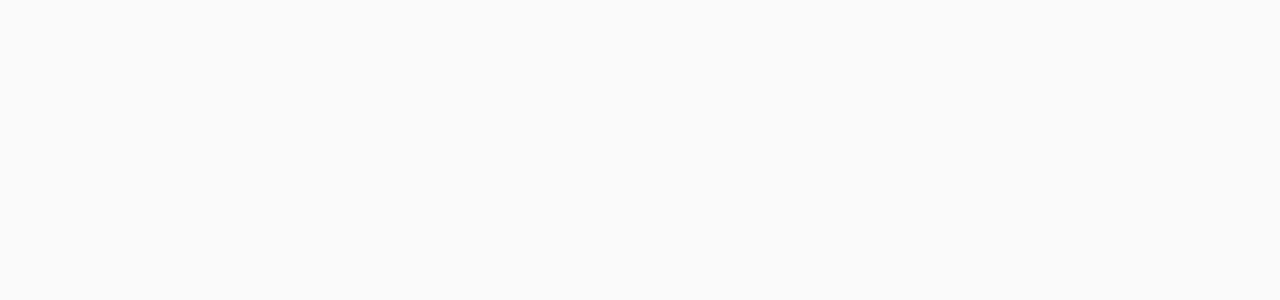
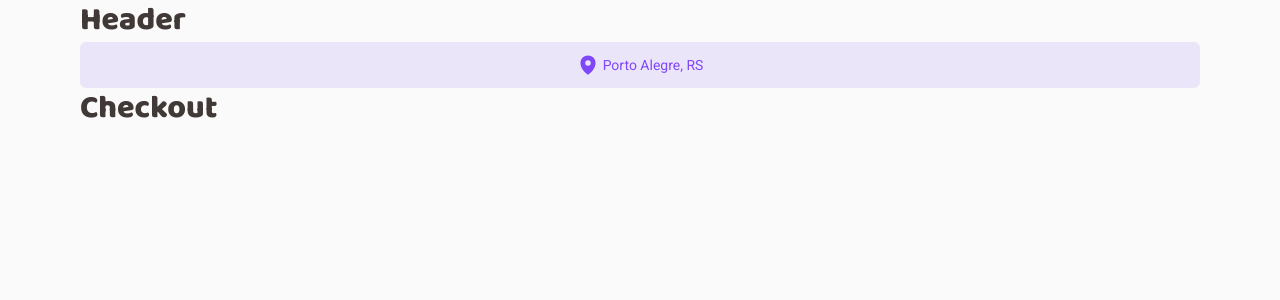
Before and after one commit to ViniciusHack/coffe_delivery, a React (Vite) app: page /checkout in a window 1280 px wide. Shown: the top 300 px of the page. Built offline with nearby package versions, Linux system fonts and the light colour scheme.

Commit message:
chore: button component

```diff
--- /dev/null
+++ b/src/@types/AvailableIcons.ts
@@ -0,0 +1 @@
+export type AvailableIcons = 'MapPin' | 'Trash' | 'CurrencyDollar' | 'ShoppingCart' | 'Timer' | 'Package' | 'Coffee' | 'Plus' | 'Minus' | 'CreditCard' | 'Money' | 'Bank'
--- a/src/App.tsx
+++ b/src/App.tsx
@@ -1,11 +1,15 @@
+import { BrowserRouter } from 'react-router-dom'
 import { ThemeProvider } from 'styled-components'
+import { Router } from './Router'
 import { GlobalStyle } from './styles/global'
 import { defaultTheme } from './styles/themes/default'
 
 export function App() {
   return (
     <ThemeProvider theme={defaultTheme}>
-
+      <BrowserRouter>
+        <Router />
+      </BrowserRouter>
       <GlobalStyle />
     </ThemeProvider>
   )
--- a/src/Router.tsx
+++ b/src/Router.tsx
@@ -1,11 +1,15 @@
 import { Route, Routes } from "react-router-dom";
 import { DefaultLayout } from "./layouts/DefaultLayout";
+import { Checkout } from "./pages/Checkout";
 import { Home } from "./pages/Home";
 
 export function Router() {
-  <Routes>
-    <Route path="/" element={<DefaultLayout />}>
-      <Route path="/" element={<Home />}/>
-    </Route>
-  </Routes>
+  return (
+    <Routes>
+      <Route path="/" element={<DefaultLayout />}>
+        <Route path="/" element={<Home />}/>
+        <Route path="/checkout" element={<Checkout />}/>
+      </Route>
+    </Routes>
+  )
 }
--- /dev/null
+++ b/src/components/Button/index.tsx
@@ -0,0 +1,31 @@
+import * as phosphor from 'phosphor-react';
+import { AvailableIcons } from "../../@types/AvailableIcons";
+import { ButtonStyle } from "./styles";
+
+interface ButtonProps {
+  text?: string;
+  icon?: {
+    name: AvailableIcons;
+    weight: 'bold' | 'fill' | 'regular'
+  }
+  variant: 'default' | 'base' | 'outline',
+  size: 'sm' | 'md' | 'lg'
+  mainColor: 'yellow' | 'purple'
+}
+
+const iconSize = {
+  sm: '16',
+  md: '22',
+  lg: '22'
+}
+
+export function Button({ text, variant, icon, size, mainColor }: ButtonProps) {
+  const DynamicIcon = icon ? phosphor[icon.name] : null
+
+  return (
+    <ButtonStyle variant={variant} size={size} mainColor={mainColor}>
+      {DynamicIcon && <DynamicIcon weight={icon!.weight} size={iconSize[size]}/>}
+      {text}
+    </ButtonStyle>
+  )
+}
--- /dev/null
+++ b/src/components/Button/styles.ts
@@ -0,0 +1,131 @@
+import styled from 'styled-components';
+
+interface ButtonStyleProps {
+  variant: 'default' | 'base' | 'outline'
+  size: 'sm' | 'md' | 'lg'
+  mainColor: 'yellow' | 'purple'
+}
+
+const buttonSizes = {
+  sm: {
+    height: '2rem',
+    'font-size': '0.75rem',
+  },
+  md: {
+    height: '2.375rem',
+    'font-size': '0.875rem',
+  },
+  lg: {
+    height: '2.875rem',
+    'font-size': '0.875rem',
+  }
+}
+
+const buttonVariants = {
+  default: {
+    'text-decoration': 'uppercase',
+    'font-weight': '700',
+    yellow: {
+      bg: 'primary-400',
+      icon: 'base-0',
+      text: 'base-0',
+      hover: {
+        bg:'primary-700',
+        icon: 'base-0',
+        text: 'base-0',
+      },
+    },
+    purple: {
+      bg: 'secondary-400',
+      icon: 'base-0',
+      text: 'base-0',
+      hover: {
+        bg: 'secondary-700',
+        icon: 'base-0',
+        text: 'base-0',
+      },
+    },
+  },
+  base: {
+    'text-decoration': 'uppercase',
+    'font-weight': '400',
+    yellow: {
+      bg: 'base-400',
+      text: 'base-700',
+      icon: 'primary-400',
+      hover: {
+        icon: 'primary-700',
+        bg: 'base-500',
+        text: 'base-800',
+      },
+    },
+    purple: {
+      icon: 'secondary-400',
+      bg: 'base-400',
+      text: 'base-700',
+      hover: {
+        icon: 'secondary-700',
+        bg: 'base-500',
+        text: 'base-800',
+      },
+    },
+  },
+  outline: {
+    'text-decoration': 'none',
+    'font-weight': '400',
+    yellow: {
+      bg: 'primary-100',
+      icon: 'primary-700',
+      text: 'primary-700',
+      hover: {
+        bg: 'primary-100',
+        icon: 'primary-700',
+        text: 'primary-700',
+      },
+    },
+    purple: {
+      bg: 'secondary-100',
+      icon: 'secondary-400',
+      text: 'secondary-400',
+      hover: {
+        bg: 'secondary-100',
+        icon: 'secondary-400',
+        text: 'secondary-400',
+      }
+    },
+  }
+} as const
+
+export const ButtonStyle = styled.button<ButtonStyleProps>`
+  text-transform: ${props => buttonVariants[props.variant]['text-decoration']};
+  border: 0;
+
+  padding: 0 .5rem;
+  display: flex;
+  align-items: center;
+  justify-content: center;
+  gap: .25rem;
+  border-radius: 6px;
+  transition: .2s;
+
+  width: 100%;
+  height: ${props => buttonSizes[props.size].height};
+  font-size: ${props => buttonSizes[props.size]['font-size']};
+
+  background-color: ${props => props.theme[buttonVariants[props.variant][props.mainColor].bg]};
+  font-weight: ${props => buttonVariants[props.variant]['font-weight']};
+  color: ${props => props.theme[buttonVariants[props.variant][props.mainColor].text]};
+
+  svg {
+    color: ${props => props.theme[buttonVariants[props.variant][props.mainColor].icon]};
+  }
+
+  &:hover {
+    background-color: ${props => props.theme[buttonVariants[props.variant][props.mainColor].hover.bg]};
+    color: ${props => props.theme[buttonVariants[props.variant][props.mainColor].hover.text]};
+
+    svg {
+      color: ${props => props.theme[buttonVariants[props.variant][props.mainColor].hover.icon]};
+    }
+  }
+`;
--- a/src/components/Header/index.tsx
+++ b/src/components/Header/index.tsx
@@ -1,5 +1,11 @@
+import { Button } from "../Button";
+import { HeaderContainer } from "./styles";
+
 export function Header() {
   return (
-    <h1>Header</h1>
+    <HeaderContainer>
+      <h1>Header</h1>
+      <Button size="lg" variant="outline" text="Porto Alegre, RS" icon={{name: 'MapPin', weight: 'fill'}} mainColor="purple" />
+    </HeaderContainer>
   )
 }
```
